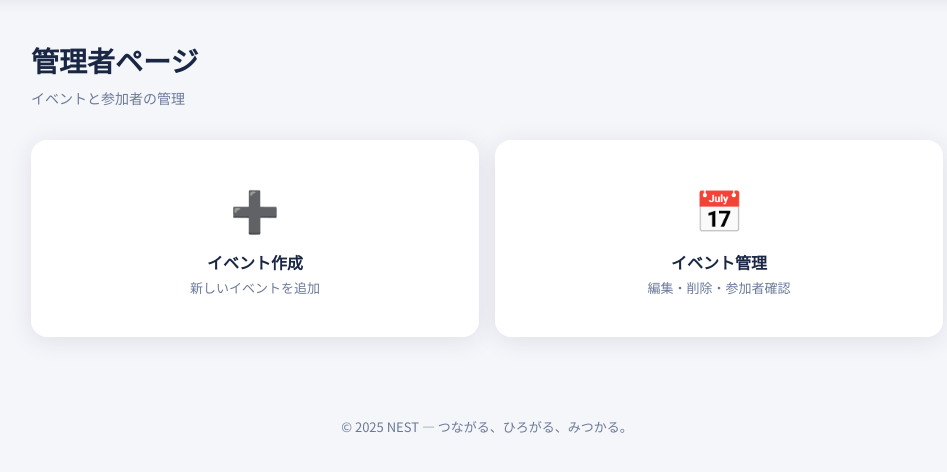
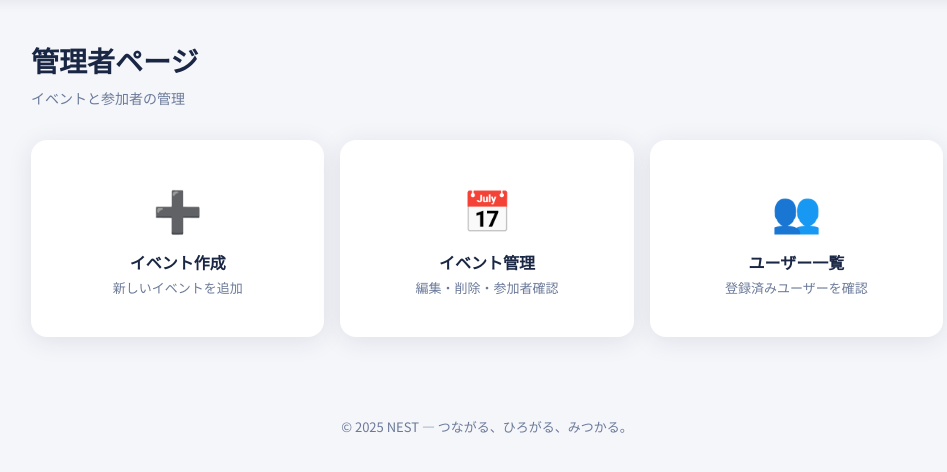
Before and after one commit to guangxijindao-creator/nest.flask, a Flask app: template templates/admin.html in a window 1280 px wide. Shown: the part 64-536 px from the top of the page, without its empty margins (153-1100 px from the left). Run offline with Flask 3, Linux system fonts and the light colour scheme; the template is opened without the code that fills it, so the values that code supplies are empty; some libraries are stand-ins or nearby versions.

Commit message:
add user list

```diff
--- a/templates/admin.html
+++ b/templates/admin.html
@@ -27,6 +27,13 @@
                 <div style="font-size:13px;color:var(--text-light);">編集・削除・参加者確認</div>
             </div>
         </a>
+        <a href="/admin_users" style="text-decoration:none;">
+            <div class="card" style="text-align:center;padding:40px 24px;cursor:pointer;transition:all 0.2s;" onmouseover="this.style.transform='translateY(-4px)';this.style.boxShadow='var(--shadow-hover)'" onmouseout="this.style.transform='';this.style.boxShadow='var(--shadow)'">
+                <div style="font-size:40px;margin-bottom:12px;">👥</div>
+                <div style="font-weight:700;font-size:16px;color:var(--navy);margin-bottom:4px;">ユーザー一覧</div>
+                <div style="font-size:13px;color:var(--text-light);">登録済みユーザーを確認</div>
+            </div>
+        </a>
     </div>
 </div>
 {% endblock %}
```
